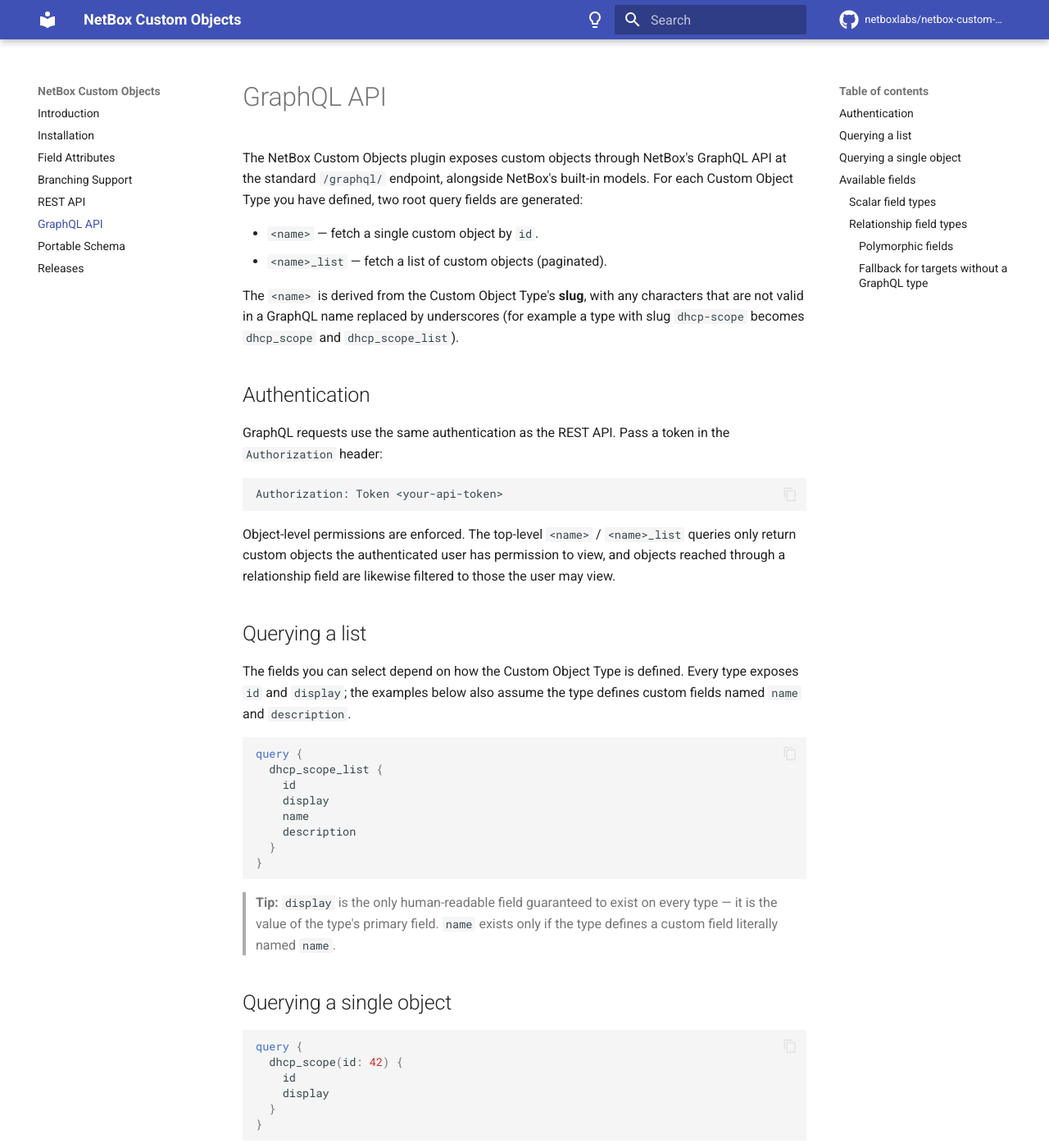
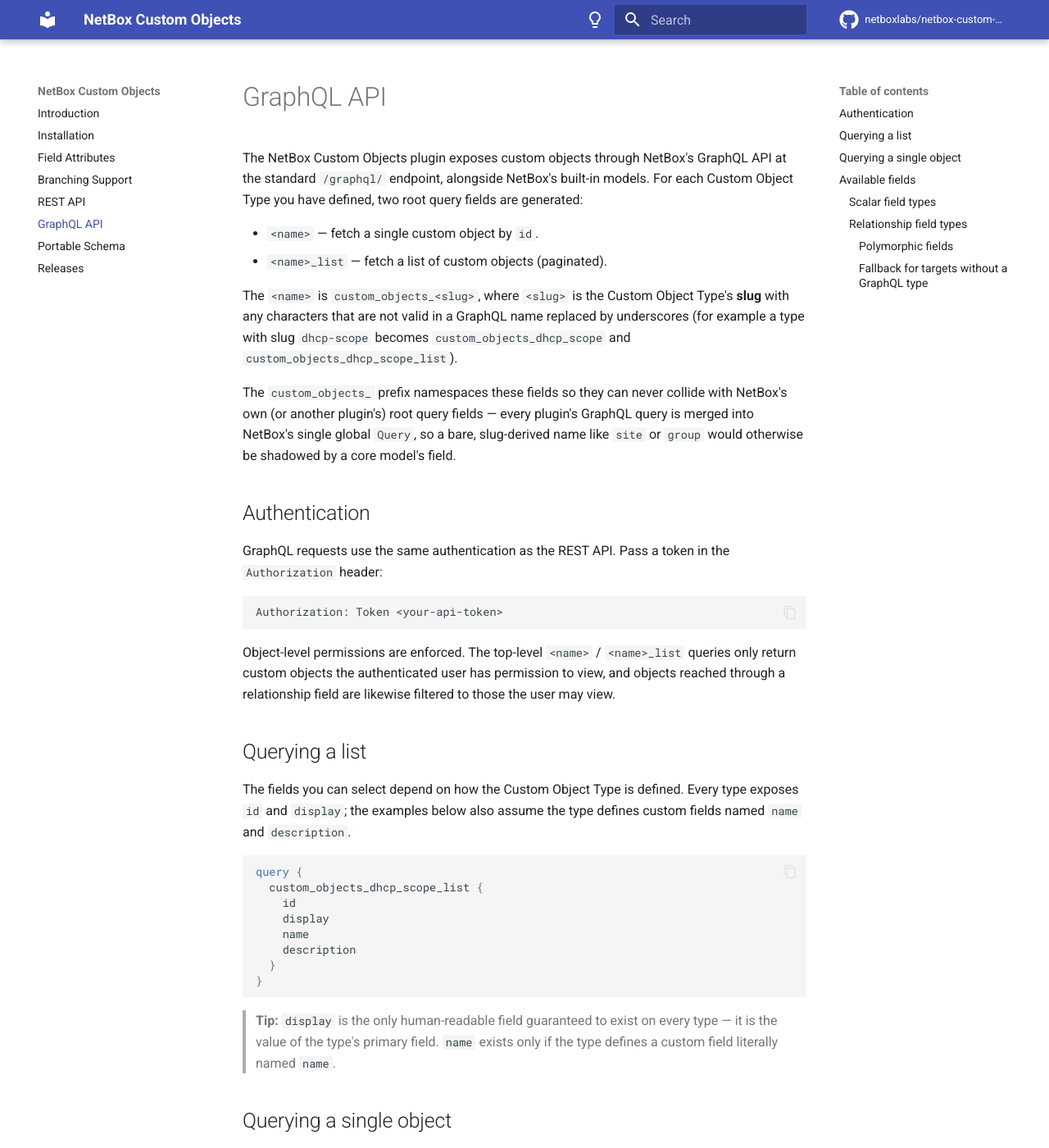
Before and after one commit to netboxlabs/netbox-custom-objects, an MkDocs documentation site: the page built from docs/graphql.md, in a window 1280 px wide and 1400 px high. Shown: the whole window at 82% size. Built offline with MkDocs 1.6.1 and Material for MkDocs 9.7.7, drawn with Linux system fonts in a browser that asks for light colours; comment, search, counter and statistics services are not loaded; some of the changed text lies outside the part shown.

Commit message:
add namespace

````diff
--- a/docs/graphql.md
+++ b/docs/graphql.md
@@ -7,9 +7,16 @@
 - `<name>` — fetch a single custom object by `id`.
 - `<name>_list` — fetch a list of custom objects (paginated).
 
-The `<name>` is derived from the Custom Object Type's **slug**, with any
-characters that are not valid in a GraphQL name replaced by underscores (for
-example a type with slug `dhcp-scope` becomes `dhcp_scope` and `dhcp_scope_list`).
+The `<name>` is `custom_objects_<slug>`, where `<slug>` is the Custom Object
+Type's **slug** with any characters that are not valid in a GraphQL name replaced
+by underscores (for example a type with slug `dhcp-scope` becomes
+`custom_objects_dhcp_scope` and `custom_objects_dhcp_scope_list`).
+
+The `custom_objects_` prefix namespaces these fields so they can never collide
+with NetBox's own (or another plugin's) root query fields — every plugin's
+GraphQL query is merged into NetBox's single global `Query`, so a bare,
+slug-derived name like `site` or `group` would otherwise be shadowed by a core
+model's field.
 
 ## Authentication
 
@@ -33,7 +40,7 @@
 
 ```graphql
 query {
-  dhcp_scope_list {
+  custom_objects_dhcp_scope_list {
     id
     display
     name
@@ -50,7 +57,7 @@
 
 ```graphql
 query {
-  dhcp_scope(id: 42) {
+  custom_objects_dhcp_scope(id: 42) {
     id
     display
   }
@@ -92,7 +99,7 @@
 
 ```graphql
 query {
-  server_list {
+  custom_objects_server_list {
     name
     primary_site {          # an object (single) field → SiteType
       id
@@ -115,7 +122,7 @@
 
 ```graphql
 query {
-  binding_list {
+  custom_objects_binding_list {
     name
     target {                # polymorphic object field
       ... on SiteType { id name }
````
Also changed, not shown: 2 other files.
